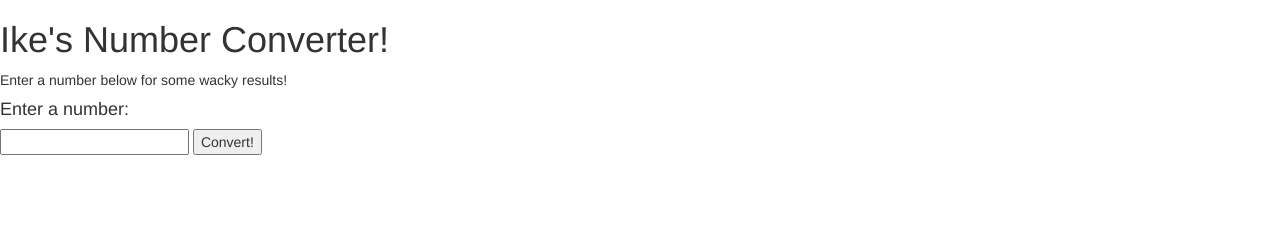
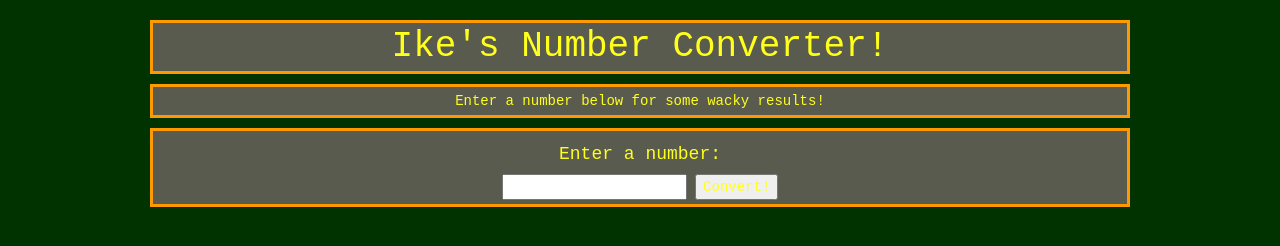
Before and after one commit to ikemanep1/Portfolio_Project-3_Beep-Boop, a plain HTML site: page index.html in a window 1280 px wide. Drawn offline with Linux system fonts and the light colour scheme.

Commit message:
add basic css

```diff
--- a/css/styles.css
+++ b/css/styles.css
@@ -1,3 +1,44 @@
+body{
+  background-color: #003300;
+}
+h1{
+  text-align: center;
+  border: 3px solid #ff9900;
+  padding: 4px;
+  color: #ffff1c;
+  background-color: #5a5b4f;
+  margin-left: 150px;
+  margin-right: 150px;
+  font-family: monospace;
+}
+p{
+  text-align: center;
+  border: 3px solid #ff9900;
+  padding: 4px;
+  color: #ffff1c;
+  background-color: #5a5b4f;
+  margin-left: 150px;
+  margin-right: 150px;
+  font-family: monospace;
+}
+#userInterface{
+text-align: center;
+border: 3px solid #ff9900;
+padding: 4px;
+color: #ffff1c;
+background-color: #5a5b4f;
+margin-left: 150px;
+margin-right: 150px;
+font-family: monospace;
+}
 .results{
   display: none;
+  text-align: center;
+  border: 3px solid #ff9900;
+  padding: 4px;
+  color: #ffff1c;
+  background-color: #5a5b4f;
+  margin-left: 150px;
+  margin-right: 150px;
+  font-family: monospace;
 }
```
Also changed, not shown: index.html (+1 -0 lines).
